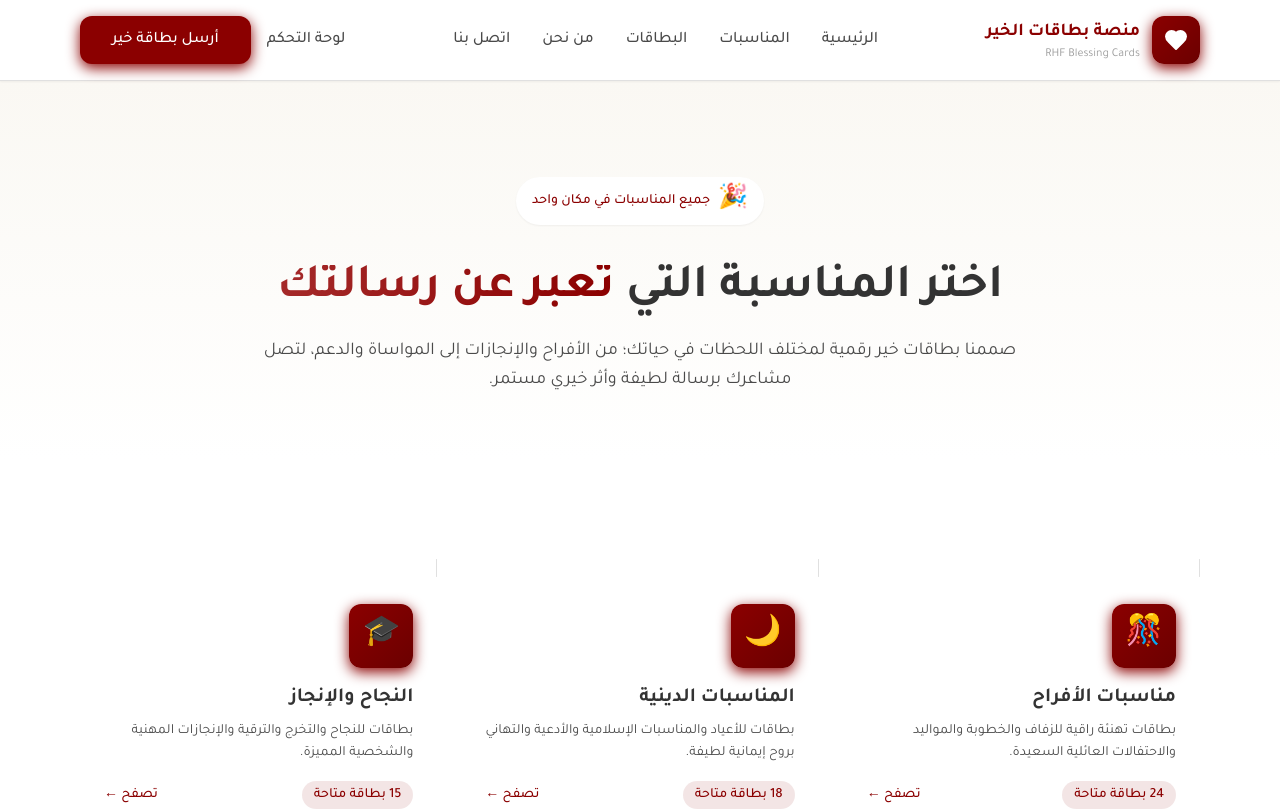
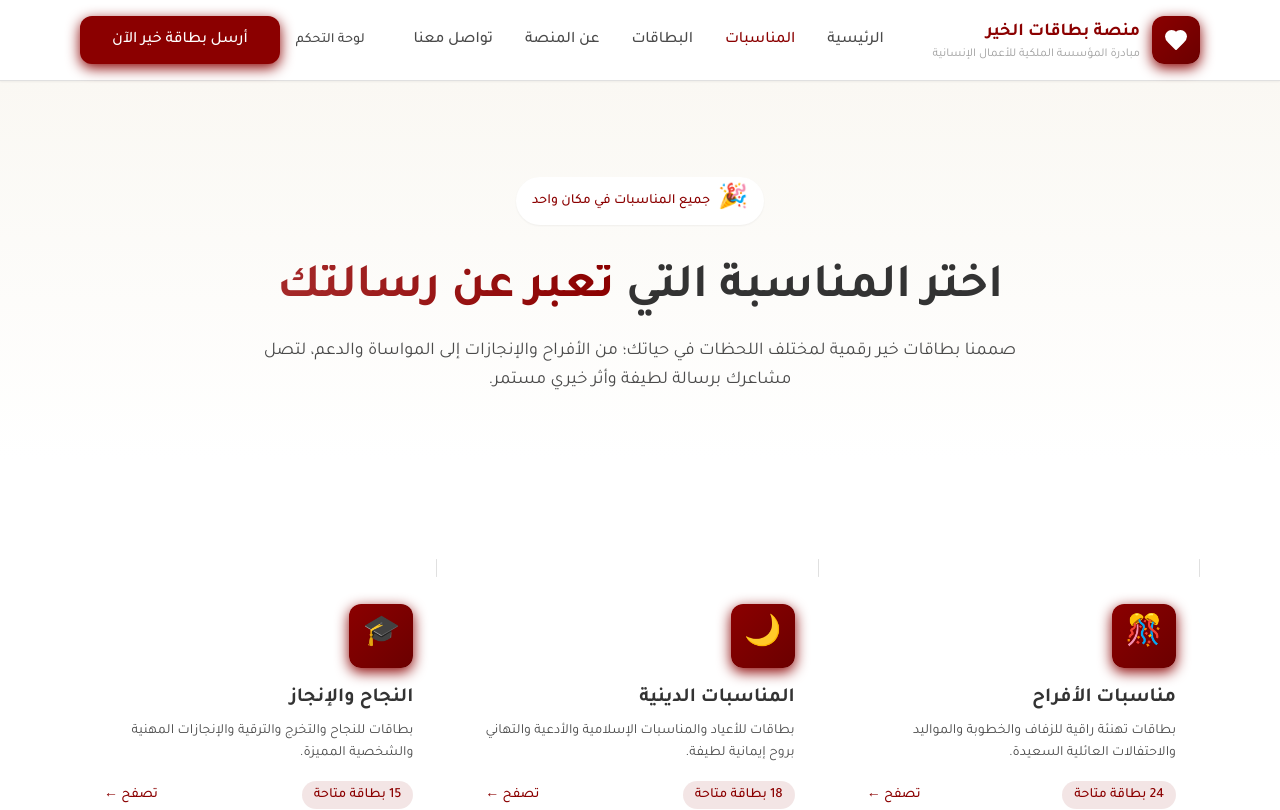
Before and after one commit to h77murad-droid/rhf-blessing-cards, a Next.js app: page /occasions in a window 1280 px wide. Shown: the top 810 px of the page. Built offline with nearby package versions, Linux system fonts and the light colour scheme.

Commit message:
Update navbar branding and active link highlighting

```diff
--- a/components/Navbar.tsx
+++ b/components/Navbar.tsx
@@ -2,18 +2,25 @@
 
 import Link from 'next/link';
 import { useState } from 'react';
+import { usePathname } from 'next/navigation';
 import { Menu, X, Heart } from 'lucide-react';
 
 export default function Navbar() {
   const [mobileMenuOpen, setMobileMenuOpen] = useState(false);
+  const pathname = usePathname();
 
   const navLinks = [
     { href: '/', label: 'الرئيسية' },
     { href: '/occasions', label: 'المناسبات' },
     { href: '/cards/all', label: 'البطاقات' },
-    { href: '/about', label: 'من نحن' },
-    { href: '/contact', label: 'اتصل بنا' },
+    { href: '/about', label: 'عن المنصة' },
+    { href: '/contact', label: 'تواصل معنا' },
   ];
+
+  const isActive = (href: string) => {
+    if (href === '/') return pathname === '/';
+    return pathname?.startsWith(href);
+  };
 
   return (
     <nav className="sticky top-0 z-fixed bg-white/95 backdrop-blur-sm border-b border-gray-lighter shadow-sm">
@@ -26,7 +33,9 @@ export default function Navbar() {
             </div>
             <div className="hidden md:block">
               <div className="text-lg font-bold text-maroon">منصة بطاقات الخير</div>
-              <div className="text-xs text-gray-light">RHF Blessing Cards</div>
+              <div className="text-xs text-gray-light">
+                مبادرة المؤسسة الملكية للأعمال الإنسانية
+              </div>
             </div>
           </Link>
 
@@ -36,20 +45,33 @@ export default function Navbar() {
               <Link
                 key={link.href}
                 href={link.href}
-                className="text-gray hover:text-maroon font-medium transition-colors duration-base"
+                className={[
+                  'font-medium transition-colors duration-base',
+                  isActive(link.href)
+                    ? 'text-maroon'
+                    : 'text-gray hover:text-maroon',
+                ].join(' ')}
               >
                 {link.label}
               </Link>
             ))}
           </div>
 
-          {/* CTA Button */}
+          {/* Desktop CTA */}
           <div className="hidden lg:flex items-center gap-4">
-            <Link href="/admin" className="text-gray hover:text-maroon font-medium transition-colors duration-base">
+            <Link
+              href="/admin"
+              className={[
+                'font-medium transition-colors duration-base text-sm',
+                isActive('/admin')
+                  ? 'text-maroon'
+                  : 'text-gray hover:text-maroon',
+              ].join(' ')}
+            >
               لوحة التحكم
             </Link>
             <Link href="/cards/all" className="btn-primary">
-              أرسل بطاقة خير
+              أرسل بطاقة خير الآن
             </Link>
           </div>
 
@@ -75,25 +97,37 @@ export default function Navbar() {
                 <Link
                   key={link.href}
                   href={link.href}
-                  className="text-gray hover:text-maroon font-medium py-2 transition-colors duration-base"
+                  className={[
+                    'font-medium py-2 transition-colors duration-base',
+                    isActive(link.href)
+                      ? 'text-maroon'
+                      : 'text-gray hover:text-maroon',
+                  ].join(' ')}
                   onClick={() => setMobileMenuOpen(false)}
                 >
                   {link.label}
                 </Link>
               ))}
+
               <Link
                 href="/admin"
-                className="text-gray hover:text-maroon font-medium py-2 transition-colors duration-base border-t border-gray-lighter mt-2 pt-4"
+                className={[
+                  'font-medium py-2 transition-colors duration-base border-t border-gray-lighter mt-2 pt-4',
+                  isActive('/admin')
+                    ? 'text-maroon'
+                    : 'text-gray hover:text-maroon',
+                ].join(' ')}
                 onClick={() => setMobileMenuOpen(false)}
               >
                 لوحة التحكم
               </Link>
+
               <Link
                 href="/cards/all"
                 className="btn-primary text-center"
                 onClick={() => setMobileMenuOpen(false)}
               >
-                أرسل بطاقة خير
+                أرسل بطاقة خير الآن
               </Link>
             </div>
           </div>
```
